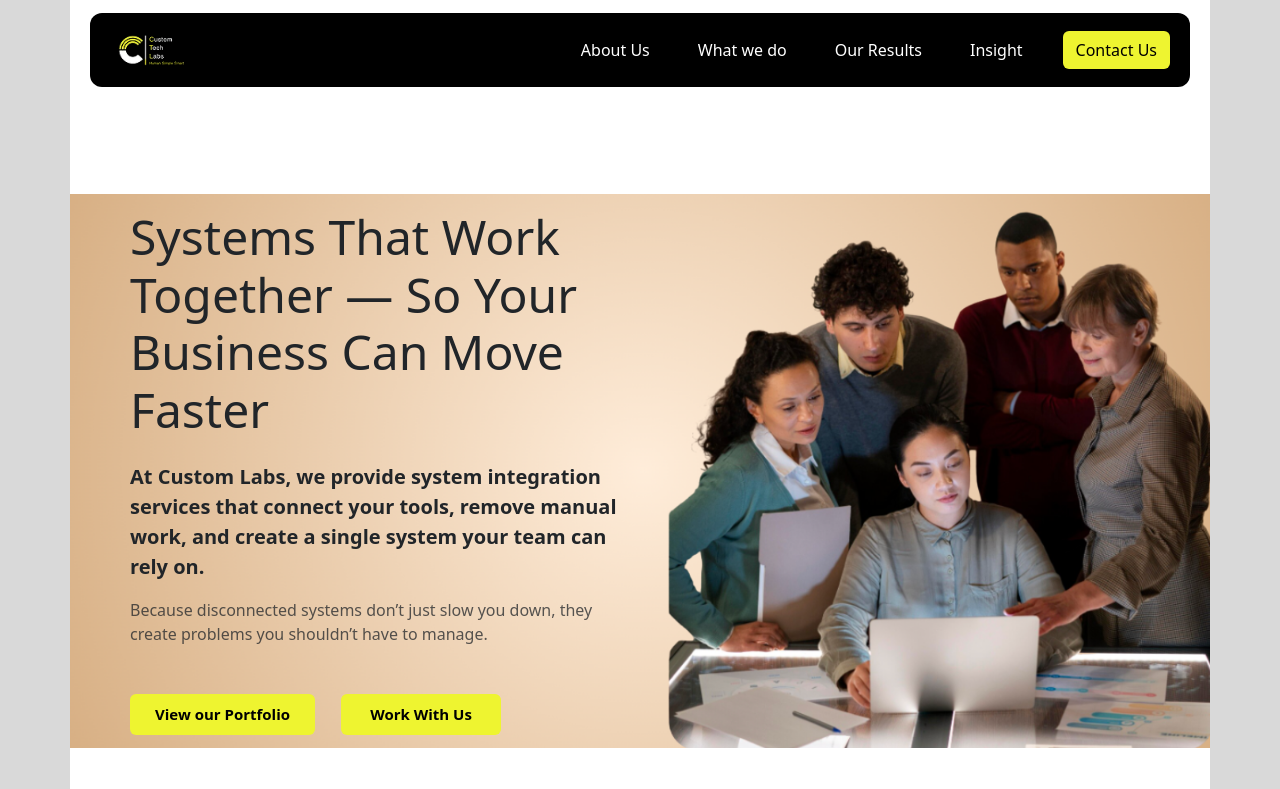
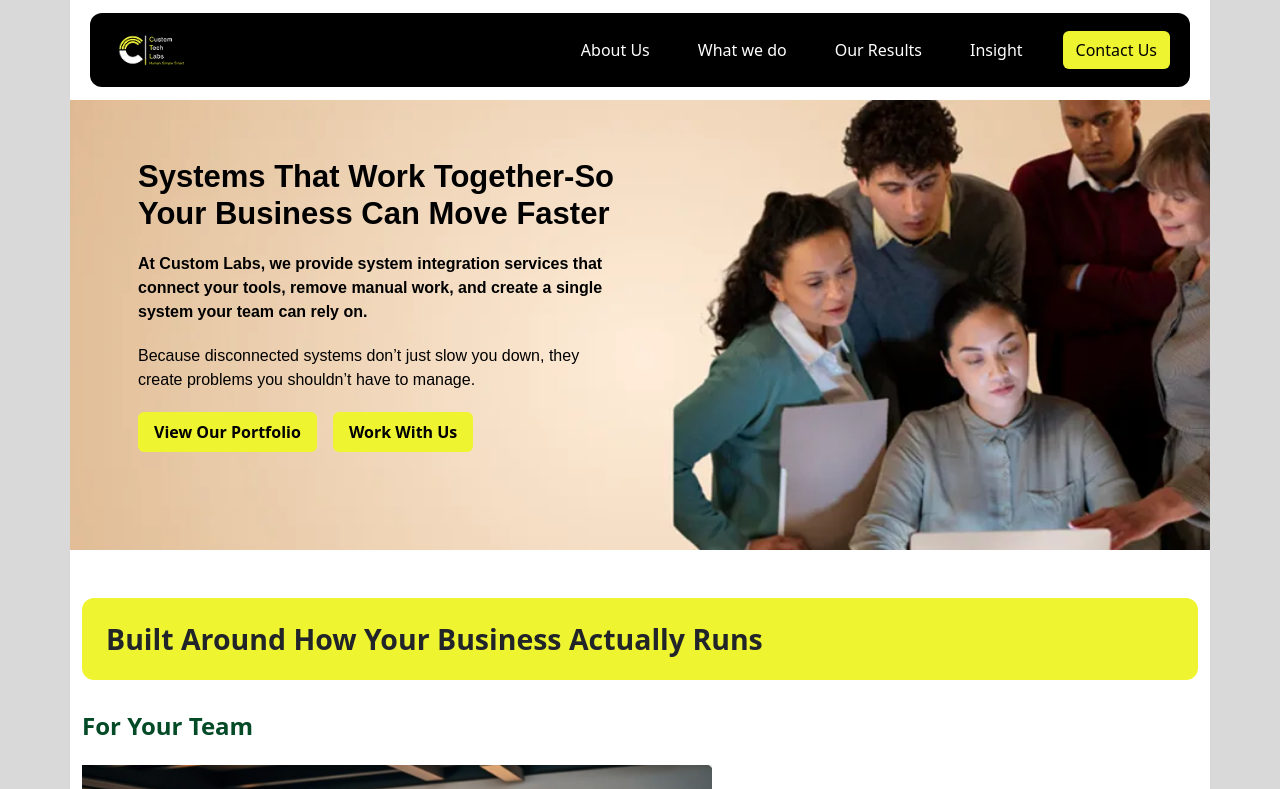
Before and after one commit to khinya/Custom-Tech-Labs, a Next.js app: page /results in a window 1280 px wide. Shown: the top 789 px of the page. Built offline with nearby package versions, Linux system fonts and the light colour scheme.

Commit message:
All Done

```diff
--- a/app/results/components/BannerPage.js
+++ b/app/results/components/BannerPage.js
@@ -1,84 +1,52 @@
-'use client';
-import Image from "next/image";
-import Link from "next/link";
-
-export default function BannerPage() {
+export default function Hero() {
   return (
 <section
-            className="container-fluid py-5 d-flex flex-column justify-content-center position-relative overflow-hidden"
-            style={{
-                minHeight: '80vh',
-                backgroundImage: "url('/system/hero.png')",
-                backgroundRepeat: 'no-repeat',
-                backgroundPosition: 'right center',
-                backgroundSize: 'contain'
-            }}
+  className="hero"
+  style={{ backgroundImage: "url('/images/banner12.webp')" }}
 >
-            {/* Mobile Image - Visible only on xs/sm */}
-            <div className="d-md-none w-100 mb-4" style={{ height: '250px', position: 'relative' }}>
-                <Image
-                    src="/system/hero1.png"
-                    fill
-                    priority
-                    alt="hero Banner"
-                    className="object-contain"
-                />
+
+      <div className="container px-5 py-5">
+
+        <div className="hero-box">
+
+          <div className="row align-items-center">
+
+            <div className="col-lg-6">
+
+              <h1>
+
+              Systems That Work Together-So Your Business Can Move Faster
+
+              </h1>
+
+              <p>
+              <b> At Custom Labs, we provide system integration services that connect your tools, remove manual work, and create a single system your team can rely on.
+                </b>
+              </p>
+
+              <p>  Because disconnected systems don’t just slow you down, they create problems you shouldn’t have to manage.</p>
+<div className="d-flex gap-3">
+  <button className="btn-warning-custom">
+    View Our Portfolio
+  </button>
+
+  <button className="btn-warning-custom">
+    Work With Us
+  </button>
 </div>
 
-            <div className="container px-md-5">
-                <div className="row">
-                    <div className="col-12 col-md-7 col-lg-6 text-center text-md-start">
 
-                        {/* Heading */}
-                        <h1 className="display-5 fw-extrabold mb-4 lh-tight">
-                            Systems That Work Together — So Your <br className="d-none d-md-block" />
-                            Business Can Move Faster
-                        </h1>
 
-                        {/* Paragraphs */}
-                        <p className="fs-5 fw-semibold mb-3 lh-base">
-                            At Custom Labs, we provide system integration services that connect
-                            your tools, remove manual work, and create a single system your
-                            team can rely on.
-                        </p>
-
-                        <p className="fs-6 fw-normal mb-5 opacity-75">
-                            Because disconnected systems don’t just slow you down, they create
-                            problems you shouldn’t have to manage.
-                        </p>
-
-                        {/* Buttons */}
-                        <div className="d-flex flex-column flex-sm-row gap-3 justify-content-center justify-content-md-start">
-                            <Link
-                                href="/"
-                                className="btn fw-bold px-4 py-2 text-black transition-transform hover-scale"
-                                style={{ backgroundColor: '#EEF430', fontSize: '15px', borderRadius: '6px', minWidth: '160px' }}
-                            >
-                                View our Portfolio
-                            </Link>
-                            <Link
-                                href="/solutionservice"
-                                className="btn fw-bold px-4 py-2 text-black transition-transform hover-scale"
-                                style={{ backgroundColor: '#EEF430', fontSize: '15px', borderRadius: '6px', minWidth: '160px' }}
-                            >
-                                Work With Us
-                            </Link>
             </div>
 
           </div>
-                </div>
+
         </div>
 
-            <style jsx>{`
-                .hover-scale:hover {
-                    transform: scale(1.05);
-                }
-                @media (max-width: 767px) {
-                    section {
-                        background-image: none !important;
-                    }
-                }
-            `}</style>
+      </div>
+
     </section>
+
+
   );
 }
```
Also changed, not shown: app/contact/components/BannerPage.js (+39 -66 lines), app/insights/components/BannerPage.js (+38 -69 lines), public/images/banner12.webp (added). Lines whose indentation alone changed are shown as unchanged.
